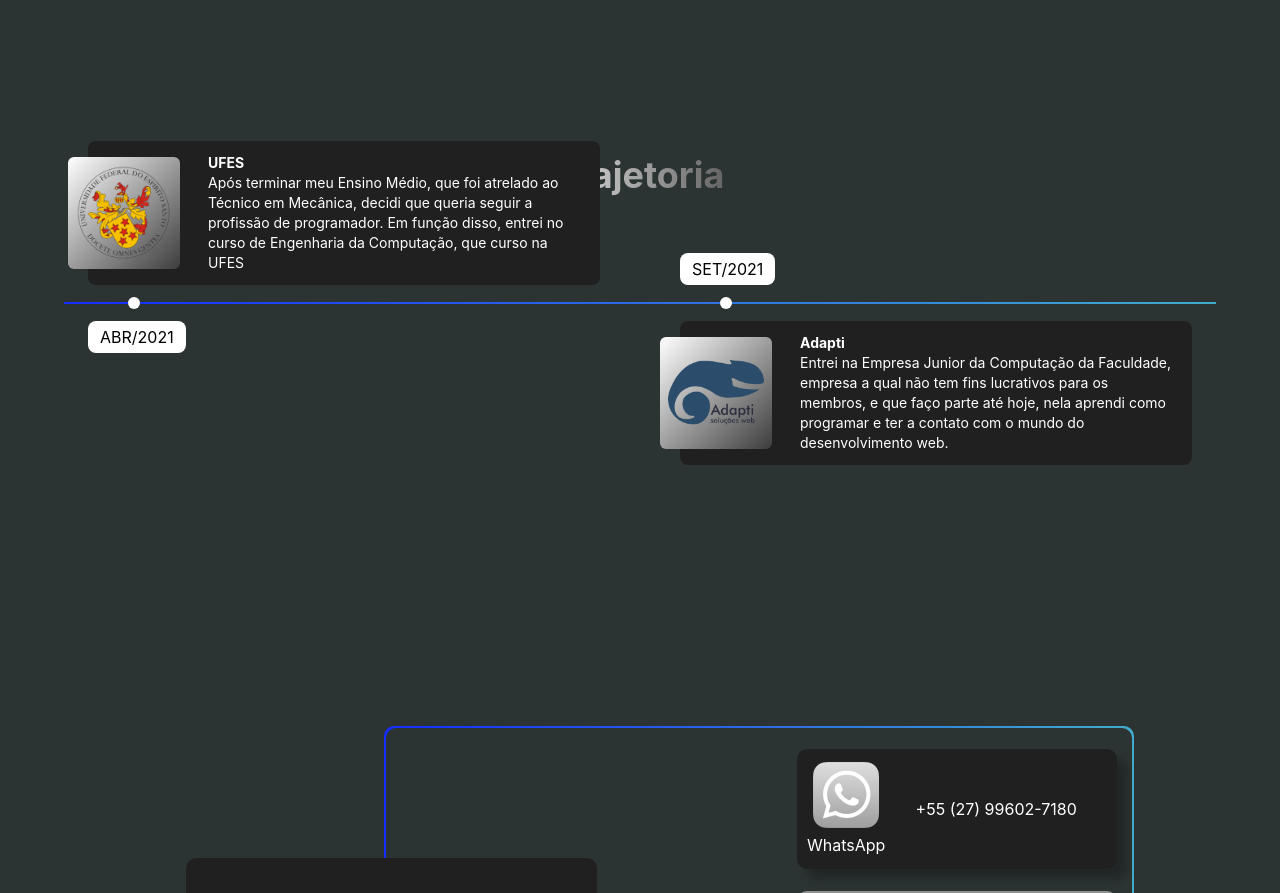
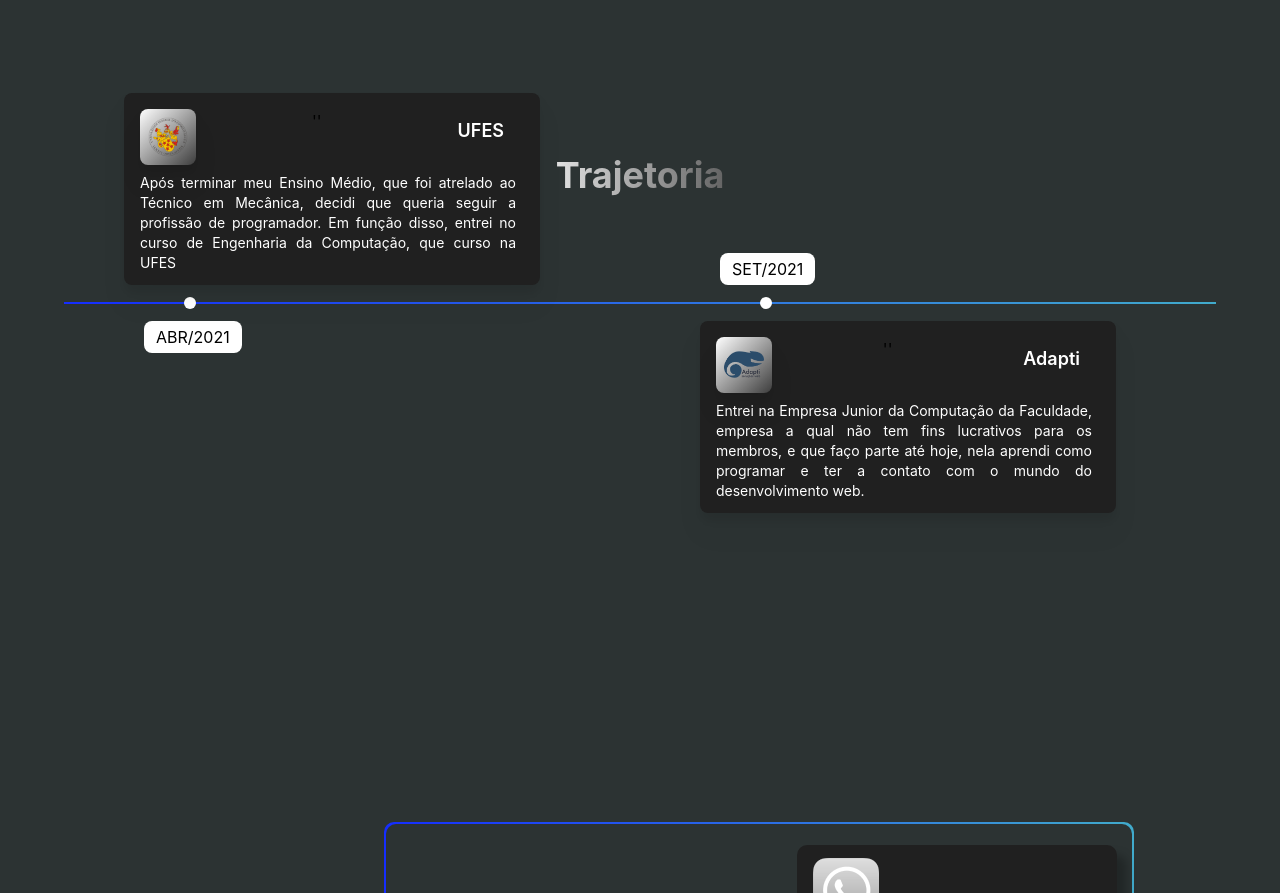
Before and after one commit to Ruan-Azeredo/portifolio, a React (Create React App) app: page / in a window 1280 px wide. Shown: the part 3059-3952 px from the top of the page. Built offline with nearby package versions, Linux system fonts and the light colour scheme; a web font is replaced by a local one.

Commit message:
:construction: build: novo card trajetoria

```diff
--- a/src/components/CardComponent.jsx
+++ b/src/components/CardComponent.jsx
@@ -1,29 +1,34 @@
 export default function CardComponent(props) {
 
-    var fl, end
+    var fl, end, start
     if (props.name == 'Adapti') {
         fl = 'flex-col-reverse'
         end = 'items-end'
+        start = 'items-start'
     } else {
         fl = 'flex-col'
         end = 'items-start'
+        start = 'items-end'
     }
 
     return (
-        <div className={`flex ${fl} relative -top-[161px] z-30 px-10`}>
-            <div className="bg-black h-36 p-2 flex rounded-lg items-center">
-                <div className="bg-gradient-to-br from-white to-gray w-28 h-28 grid items-center p-2 rounded-md relative -left-7">
-                    <img src={props.logo} alt=""/>
+        <div className={`flex ${fl} relative -top-[209px] z-30 px-5 md:px-20`}>
+            <div className="bg-black h-48 p-4 flex flex-col rounded-lg gap-2 items-start drop-shadow-xl relative md:-left-5 hover:-rotate-2 transition ease-in-out delay-50">
+                <div className="flex w-full justify-between">
+                    <div className="bg-gradient-to-br from-white to-gray w-14 h-14 grid items-center p-2 rounded-lg drop-shadow-xl">
+                        <img src={props.logo} alt=""/>
+                    </div>''
+                    <div className="font-semibold text-lg text-white mx-5 my-2">{props.name}</div>
                 </div>
-                <div className="text-sm text-white pr-2 max-w-sm">
-                    <div className="font-bold">{props.name}</div>
-                    <div>{props.description}</div>
+                <div className="text-sm text-white pr-2 max-w-sm w-fit">
+
+                    <div className="text-justify">{props.description}</div>
                 </div>
             </div>
-            <div className="bg-white rounded-full h-3 w-3 mx-10 my-3">
+            <div className="bg-white rounded-full h-3 w-3 mx-10 my-3 hidden md:block">
 
             </div>
-            <div className={`h-36 grid ${end}`}>
+            <div className={`h-48 ${end} hidden md:grid`}>
                 <div className="bg-white px-3 py-1 rounded-lg w-fit">{props.time}</div>
             </div>
         </div>
```
